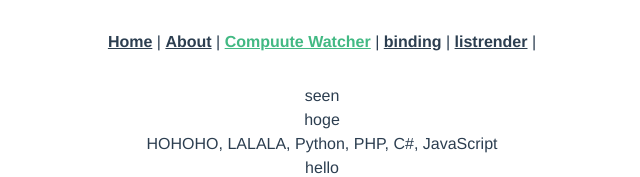
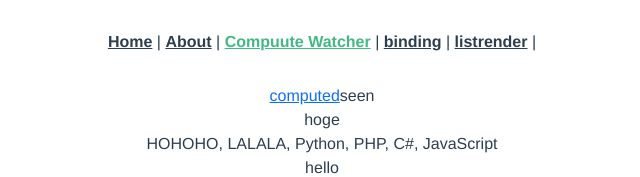
Before and after one commit to g00chy/vue-tutrial, a Vue app: page /compute_watcher in a window 1280 px wide. Shown: the top 177 px of the page, without its empty margins (318-958 px from the left). Built offline with nearby package versions, Linux system fonts and the light colour scheme.

Commit message:
add link

```diff
--- a/src/components/computewatcher/Index.vue
+++ b/src/components/computewatcher/compute.vue
@@ -1,5 +1,8 @@
 <template>
   <div>
+    <a href="https://jp.vuejs.org/v2/guide/computed.html" target="_blank"
+      >computed</a
+    >
     <span v-if="seen">seen</span>
     <div v-text="val">meta</div>
     <div v-text="worstProgrammingLanguages"></div>
--- a/src/views/1ComputeWatcher.vue
+++ b/src/views/1ComputeWatcher.vue
@@ -1,15 +1,15 @@
 <template>
-  <Index />
+  <Compute />
 </template>
 
 <script lang="ts">
 import Vue from "vue";
-import Index from "../components/computewatcher/Index.vue";
+import Compute from "../components/computewatcher/compute.vue";
 
 export default Vue.extend({
   name: "ComputeWatcher",
   components: {
-    Index,
+    Compute,
   },
 });
 </script>
--- a/src/views/2Binding.vue
+++ b/src/views/2Binding.vue
@@ -1,6 +1,9 @@
 <template>
   <div>
     <h2>Style binding</h2>
+    <a href="https://jp.vuejs.org/v2/guide/class-and-style.html" target="_blank"
+      >class-and-style</a
+    >
     <StyleBinding></StyleBinding>
 
     <h2>v-if</h2>
--- a/src/views/About.vue
+++ b/src/views/About.vue
@@ -1,6 +1,6 @@
 <template>
   <div class="about">
-    <a href="https://jp.vuejs.org/v2/guide/">このページ</a>
+    <a href="https://jp.vuejs.org/v2/guide/" target="_blank">このページ</a>
     でやっていることを練習。
   </div>
 </template>
```
